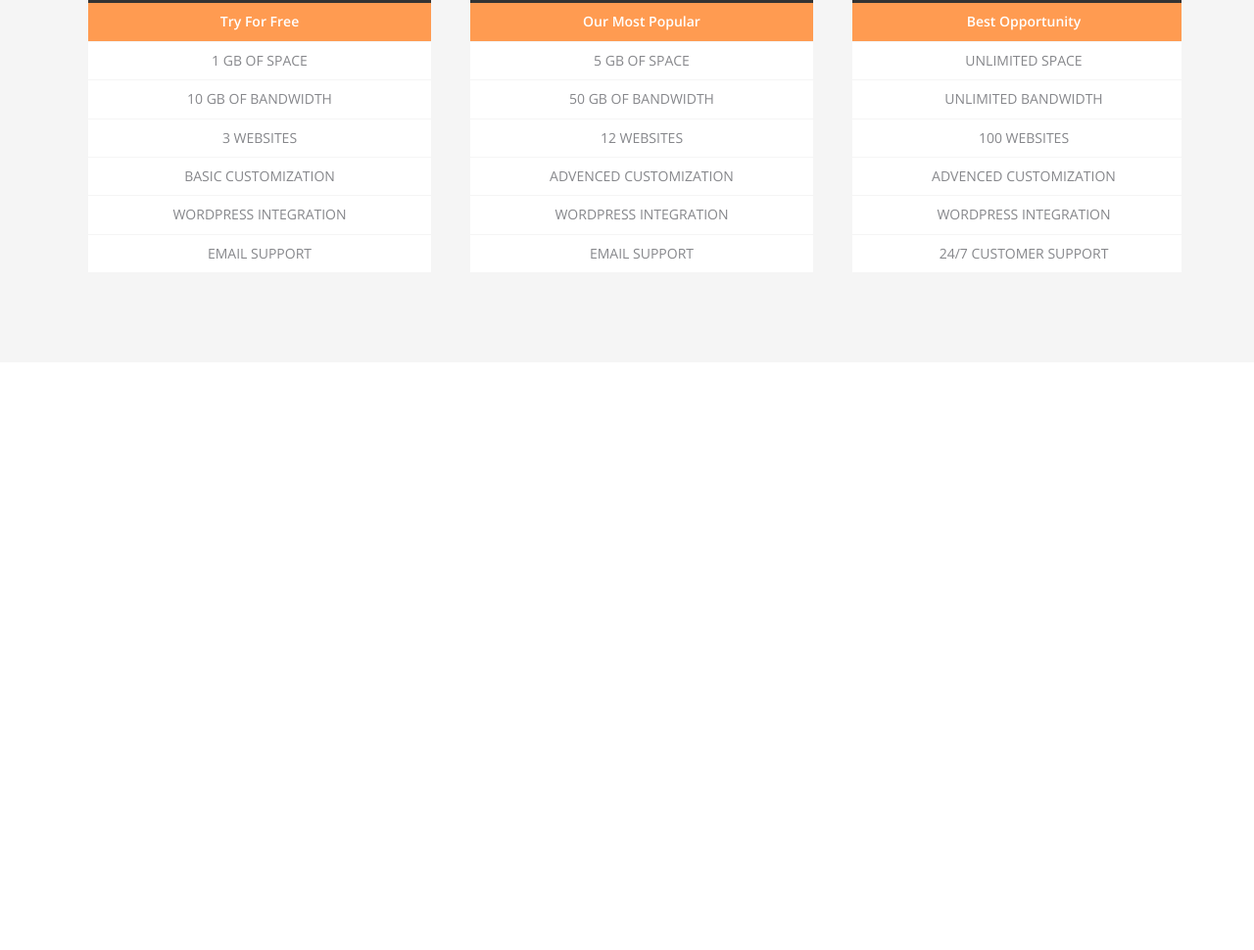
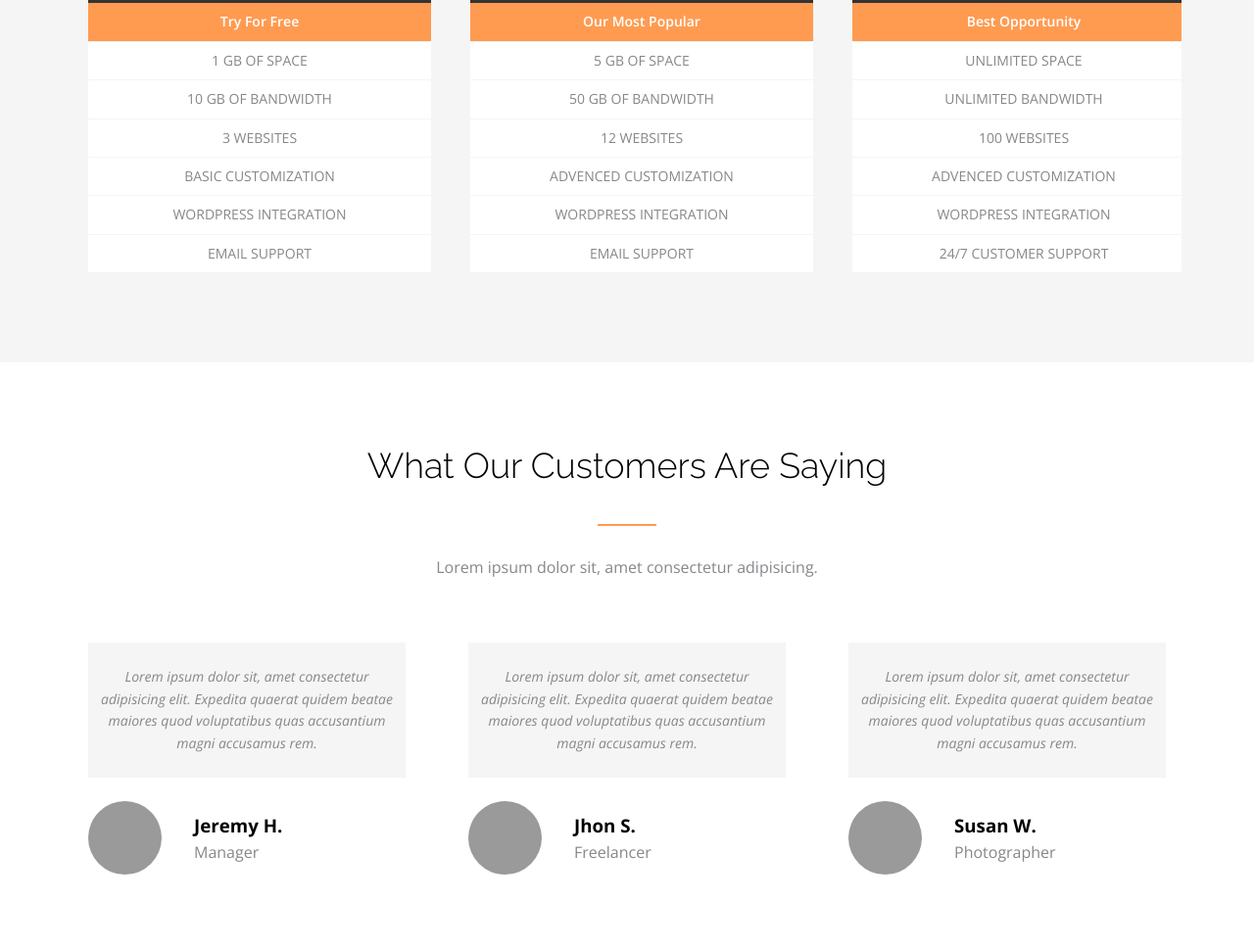
Before and after one commit to Divisible/AXIT-web-site, a plain HTML site: page index.htm in a window 1280 px wide. Shown: the part 3739-4709 px from the top of the page at 98% size. Before the commit the page ends 4109 px from the top, so only its background shows below. Drawn offline with nearby package versions, Linux system fonts and the light colour scheme.

Commit message:
Section G - testimonials

```diff
--- a/css/main.css
+++ b/css/main.css
@@ -295,9 +295,8 @@ p {color: var(--medium-color)}
 }
 
 /* Section f */
-.section-f {
-  min-height: 800px;
-}
+.section-f {min-height: 800px;}
+
 .section-f .section-f-items {
   display: grid;
   grid-template-columns: 1fr 1fr 1fr;
@@ -351,3 +350,44 @@ p {color: var(--medium-color)}
 .section-f-item ul li:nth-child(3) {
   background: var(--main-color);
 }
+
+/* Section g */
+.section-g .section-g-items {
+  display: grid;
+  grid-template-columns: 1fr 1fr 1fr;
+  grid-gap: 4rem;
+}
+
+.section-g-item .testimonials {
+  background: #f5f5f5;
+}
+
+.testimonials p {
+  font-size: 0.875rem;
+  font-style: italic;
+  padding: 1.5rem 0.75rem;
+  text-align: center;
+  margin-bottom: 1.5rem;
+}
+
+.section-g-item .person {
+  display: grid;
+  grid-template-columns: 1fr 2fr;
+}
+
+.person .person-img {
+  width: 75px;
+  height: 75px;
+  border-radius: 50%;
+  background: #9a9a9a;
+}
+
+.person .person-name {
+  display: flex;
+  flex-direction: column;
+  text-align: start;
+  align-items: start;
+  justify-content: center;
+}
+
+.person-name p {text-transform: capitalize;}
--- a/index.htm
+++ b/index.htm
@@ -228,6 +228,61 @@
         </div>
       </div>
     </div>
+
+    <!-- Section g: testimonials -->
+    <div class="section-column section-g bg-white">
+      <div class="container">
+        <div class="section-title">
+          <h2>what our customers are saying</h2>
+          <div class="bootom-line-orange"></div>
+          <p>Lorem ipsum dolor sit, amet consectetur adipisicing.</p>
+        </div>
+        <div class="section-g-items">
+          <div class="section-g-item">
+            <div class="testimonials">
+              <p>Lorem ipsum dolor sit, amet consectetur adipisicing elit. Expedita quaerat quidem beatae maiores quod voluptatibus quas accusantium magni accusamus rem.</p>
+            </div>
+            <div class="person">
+              <div class="person-img">
+                <img src="" alt="">
+              </div>
+              <div class="person-name">
+                <h3>jeremy h.</h3>
+                <p>manager</p>
+              </div>
+            </div>
+          </div>
+          <div class="section-g-item">
+            <div class="testimonials">
+              <p>Lorem ipsum dolor sit, amet consectetur adipisicing elit. Expedita quaerat quidem beatae maiores quod voluptatibus quas accusantium magni accusamus rem.</p>
+            </div>
+            <div class="person">
+              <div class="person-img">
+                <img src="" alt="">
+              </div>
+              <div class="person-name">
+                <h3>jhon s.</h3>
+                <p>freelancer</p>
+              </div>
+            </div>
+          </div>
+          <div class="section-g-item">
+            <div class="testimonials">
+              <p>Lorem ipsum dolor sit, amet consectetur adipisicing elit. Expedita quaerat quidem beatae maiores quod voluptatibus quas accusantium magni accusamus rem.</p>
+            </div>
+            <div class="person">
+              <div class="person-img">
+                <img src="" alt="">
+              </div>
+              <div class="person-name">
+                <h3>susan w.</h3>
+                <p>photographer</p>
+              </div>
+            </div>
+          </div>
+        </div>
+      </div>
+    </div>
   </main>
 </body>
 </html>
```
